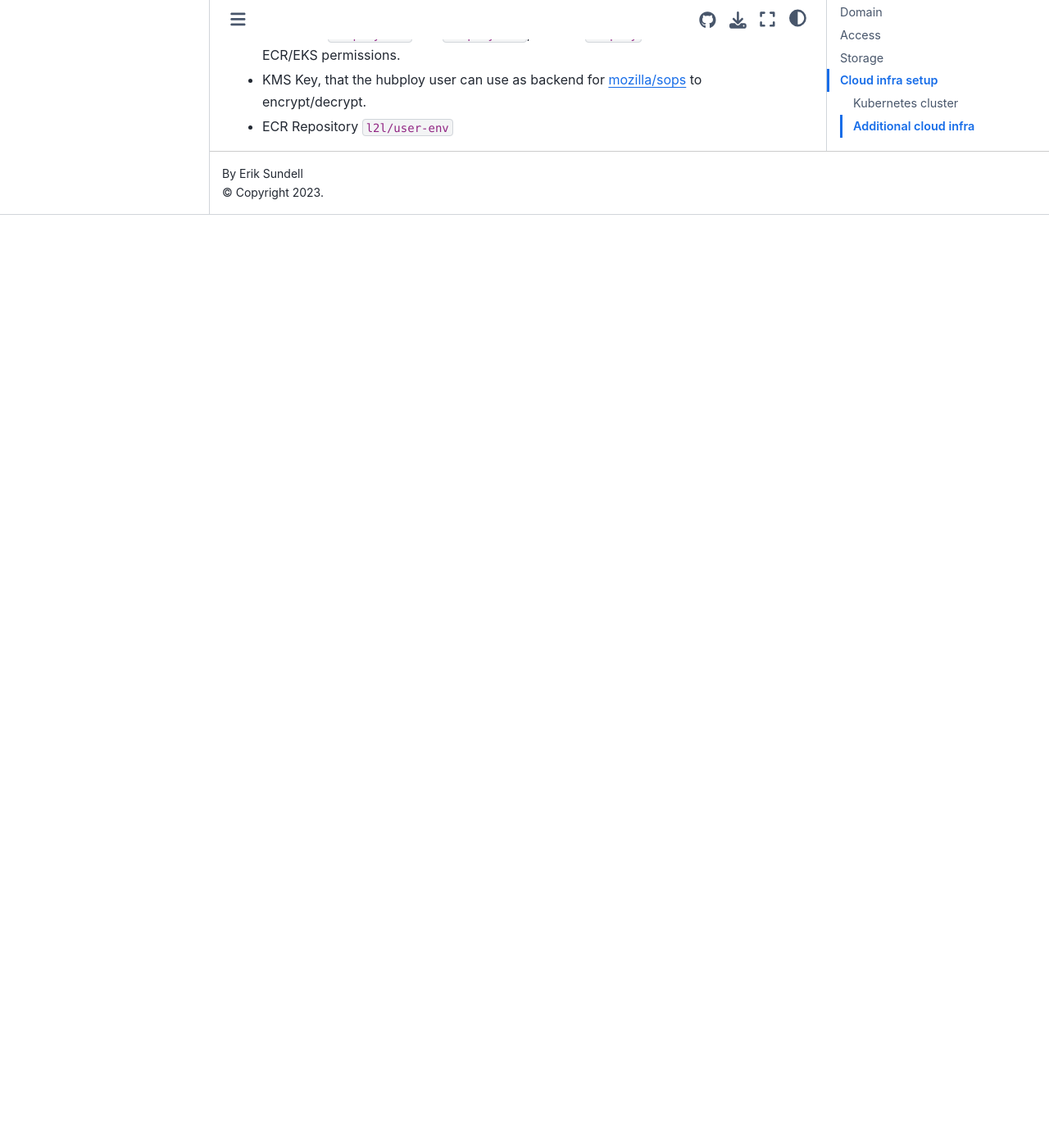
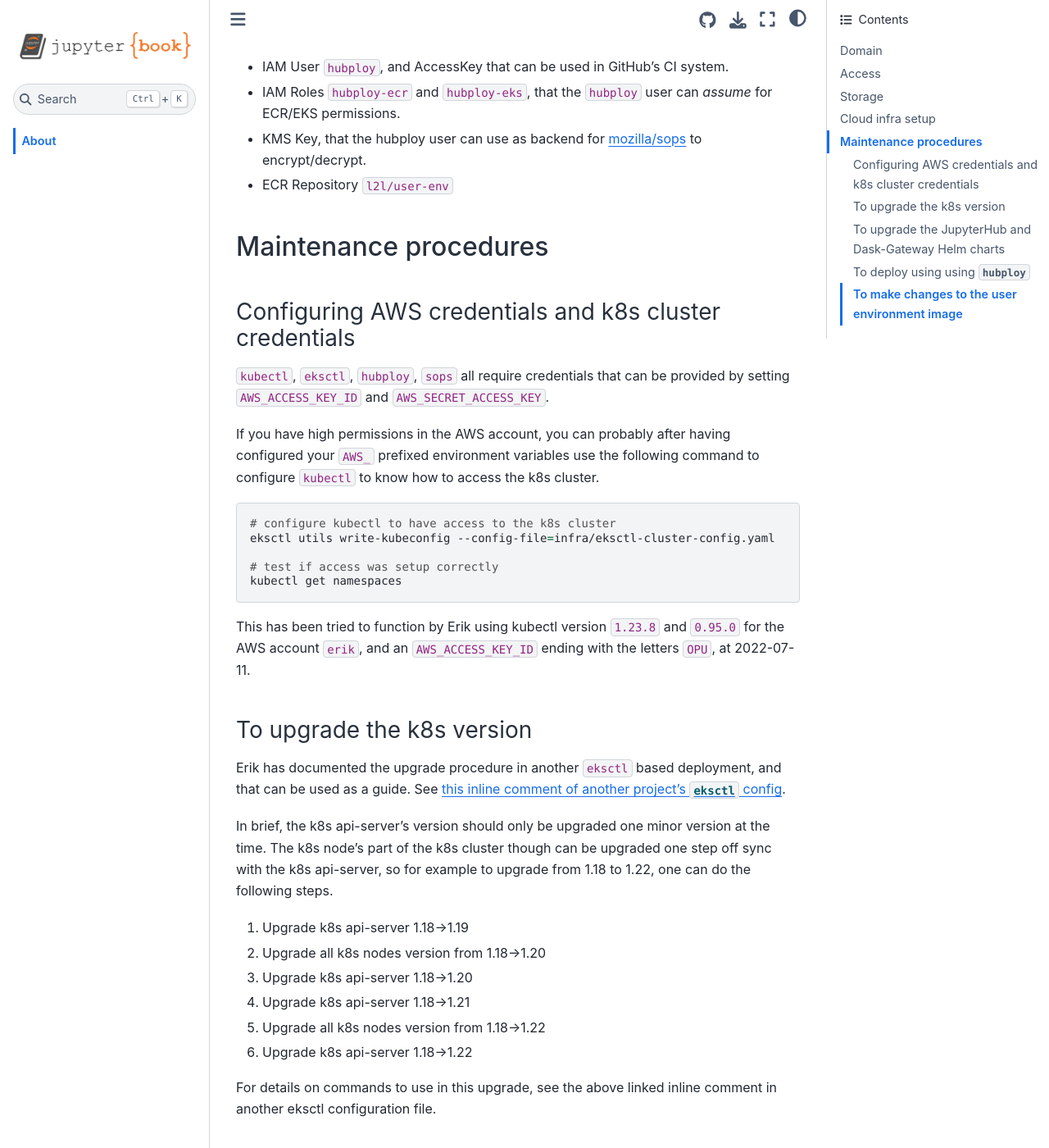
Before and after one commit to learning-2-learn/l2lhub-deployment, a Jupyter Book: the page built from docs/index.md, in a window 1280 px wide and 1400 px high, scrolled down 1630 px. Shown: the whole window at 82% size. Built offline with Jupyter Book 1.0.4 settings and Sphinx 7.4.7 and the Sphinx Book theme 1.1.4, drawn with Linux system fonts in a browser that asks for light colours; before the commit the page ends 1892 px from its top, so only the background shows below that; some of the changed text lies outside the part shown.

Commit message:
docs: various update to the documentation

````diff
--- a/docs/index.md
+++ b/docs/index.md
@@ -18,11 +18,13 @@
 ```
 
 ## Access
-Access is restricted to a selection of GitHub accounts defined in
+
+Access to the deployed JupyterHub restricted to a selection of GitHub accounts defined in
 deployments/l2l/common.yaml. Just make a change there and the deployment will
 update.
 
 ## Storage
+
 The storage for each user are network attached storage disks, 10GB per user.
 
 ```{note}
@@ -35,16 +37,21 @@
 ```
 
 ## Cloud infra setup
+
 The cloud infrastructure _configuration as code_, but there is no CI automation
 if it changes so please see the configuration files for details on how to update
 it if you make a change to it. When making changes, use your personal high
 privilege account.
 
 ### Kubernetes cluster
+
 We use AWS EKS as a k8s cluster setup with [eksctl](https://eksctl.io/). This
 k8s cluster is declared in `infra/eksctl-cluster-config.yaml`.
 
+If you are to make changes to the k8s cluster, for example upgrade its version, see the inline comments in that file.
+
 ### Additional cloud infra
+
 We declare additional parts for hubploy automation running in GitHub CI system
 that can be found in `infra/cloudformation-hubploy.yaml`.
 
@@ -54,3 +61,54 @@
 - KMS Key, that the hubploy user can use as backend for
   [mozilla/sops](https://github.com/mozilla/sops) to encrypt/decrypt.
 - ECR Repository `l2l/user-env`
+
+## Maintenance procedures
+
+### Configuring AWS credentials and k8s cluster credentials
+
+`kubectl`, `eksctl`, `hubploy`, `sops` all require credentials that can be provided by setting `AWS_ACCESS_KEY_ID` and `AWS_SECRET_ACCESS_KEY`.
+
+If you have high permissions in the AWS account, you can probably after having configured your `AWS_` prefixed environment variables use the following command to configure `kubectl` to know how to access the k8s cluster.
+
+```shell
+# configure kubectl to have access to the k8s cluster
+eksctl utils write-kubeconfig --config-file=infra/eksctl-cluster-config.yaml
+
+# test if access was setup correctly
+kubectl get namespaces
+```
+
+This has been tried to function by Erik using kubectl version `1.23.8` and `0.95.0` for the AWS account `erik`, and an `AWS_ACCESS_KEY_ID` ending with the letters `OPU`, at 2022-07-11.
+
+### To upgrade the k8s version
+
+Erik has documented the upgrade procedure in another `eksctl` based deployment, and that can be used as a guide. See [this inline comment of another project's `eksctl` config](https://github.com/consideRatio/pilot-hubs/blob/3456e3599603e9f2de250669c246b8063829a067/eksctl/eksctl-cluster-config.yaml#L39-L92).
+
+In brief, the k8s api-server's version should only be upgraded one minor version at the time. The k8s node's part of the k8s cluster though can be upgraded one step off sync with the k8s api-server, so for example to upgrade from 1.18 to 1.22, one can do the following steps.
+
+1. Upgrade k8s api-server 1.18->1.19
+2. Upgrade all k8s nodes version from 1.18->1.20
+3. Upgrade k8s api-server 1.18->1.20
+4. Upgrade k8s api-server 1.18->1.21
+5. Upgrade all k8s nodes version from 1.18->1.22
+6. Upgrade k8s api-server 1.18->1.22
+
+For details on commands to use in this upgrade, see the above linked inline comment in another eksctl configuration file.
+
+### To upgrade the JupyterHub and Dask-Gateway Helm charts
+
+This project has its own Helm chart defined in the [git repository's `chart/` folder](https://github.com/learning-2-learn/l2lhub-deployment/blob/HEAD/chart/Chart.yaml). It is declaring a Helm chart dependency on `daskhub`, which is just a simple Helm chart configuring some glue between the `jupyterhub` helm chart and the `dask-gateway` helm charts.
+
+To upgrade `jupyterhub` and or `dask-gateway` we must upgrade `daskhub`, which is done in that configuration file. There is a lengthier note in that file about what to think about when making an upgrade of `daskhub`.
+
+The actual upgrade happens if [the GitHub automation](https://github.com/learning-2-learn/l2lhub-deployment/blob/HEAD/.github/workflows/deploy-aws.yaml) is triggered by pushing a git commit or manually as documented in the topic below.
+
+### To deploy using using `hubploy`
+
+This is documented to its most up to date state within [the github workflow doing it](https://github.com/learning-2-learn/l2lhub-deployment/blob/HEAD/.github/workflows/deploy-aws.yaml).
+
+Note that the `hubploy` user in AWS is not itself granted permissions, but is relying on the permissions granted to a role to interact with `ecr` and `eks` respectively. Due to that complexity, when you use `hubploy` the CLI you may need to use a `hubploy` `AWS_ACCESS_KEY_ID` - for example the one ending with `SDB` with its associated `AWS_SECRET_ACCESS_KEY`.
+
+### To make changes to the user environment image
+
+If you make a change to [the Dockerfile](https://github.com/learning-2-learn/l2lhub-deployment/blob/HEAD/deployments/l2l/image/Dockerfile) and push those changes, `hubploy` will take care of building and making sure that that image is used based on [configuration for hubploy](https://github.com/learning-2-learn/l2lhub-deployment/blob/aws-2020/deployments/l2l/hubploy.yaml#L7-L15).
````
Also changed, not shown: README.md (+1 -1 lines), 2 other files.
